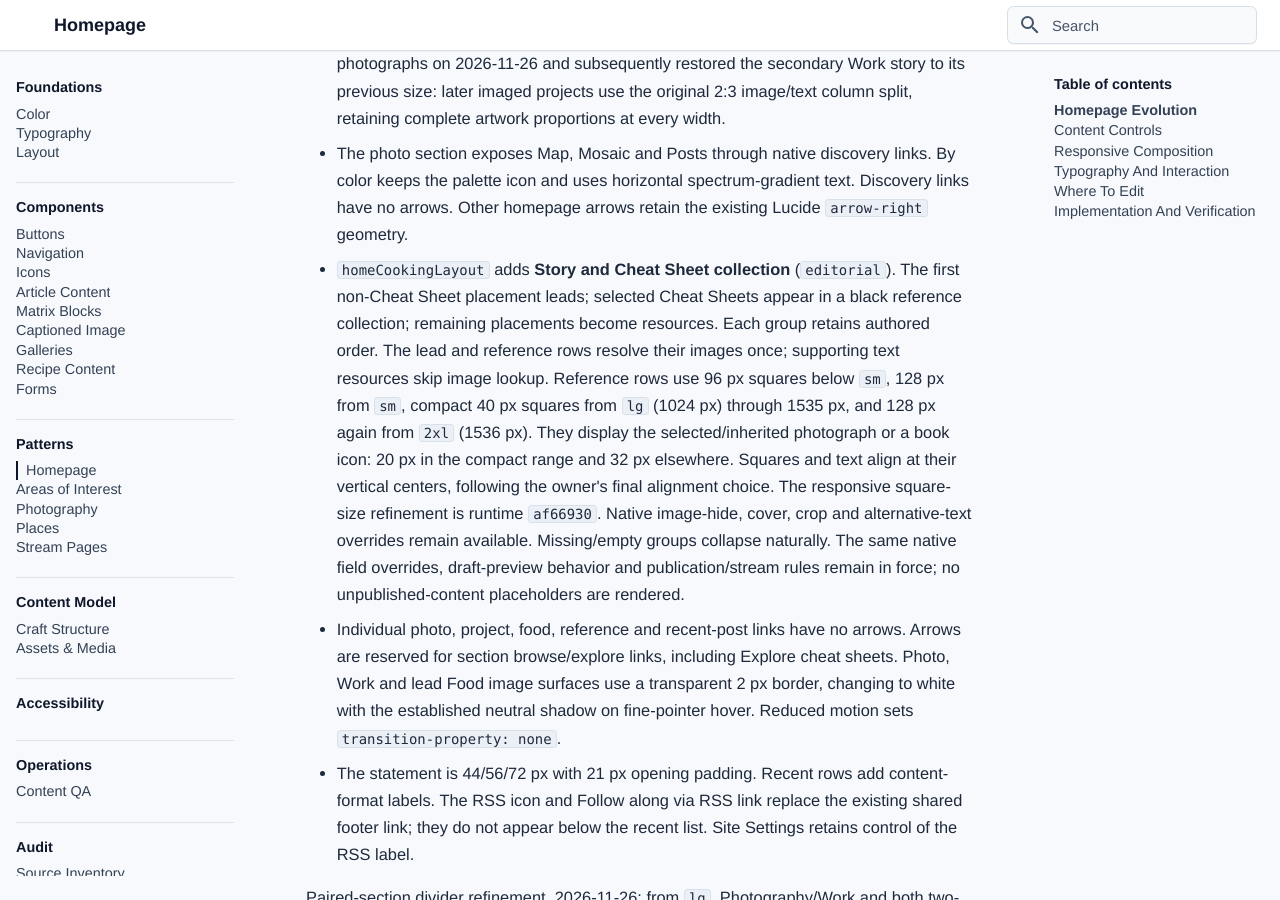
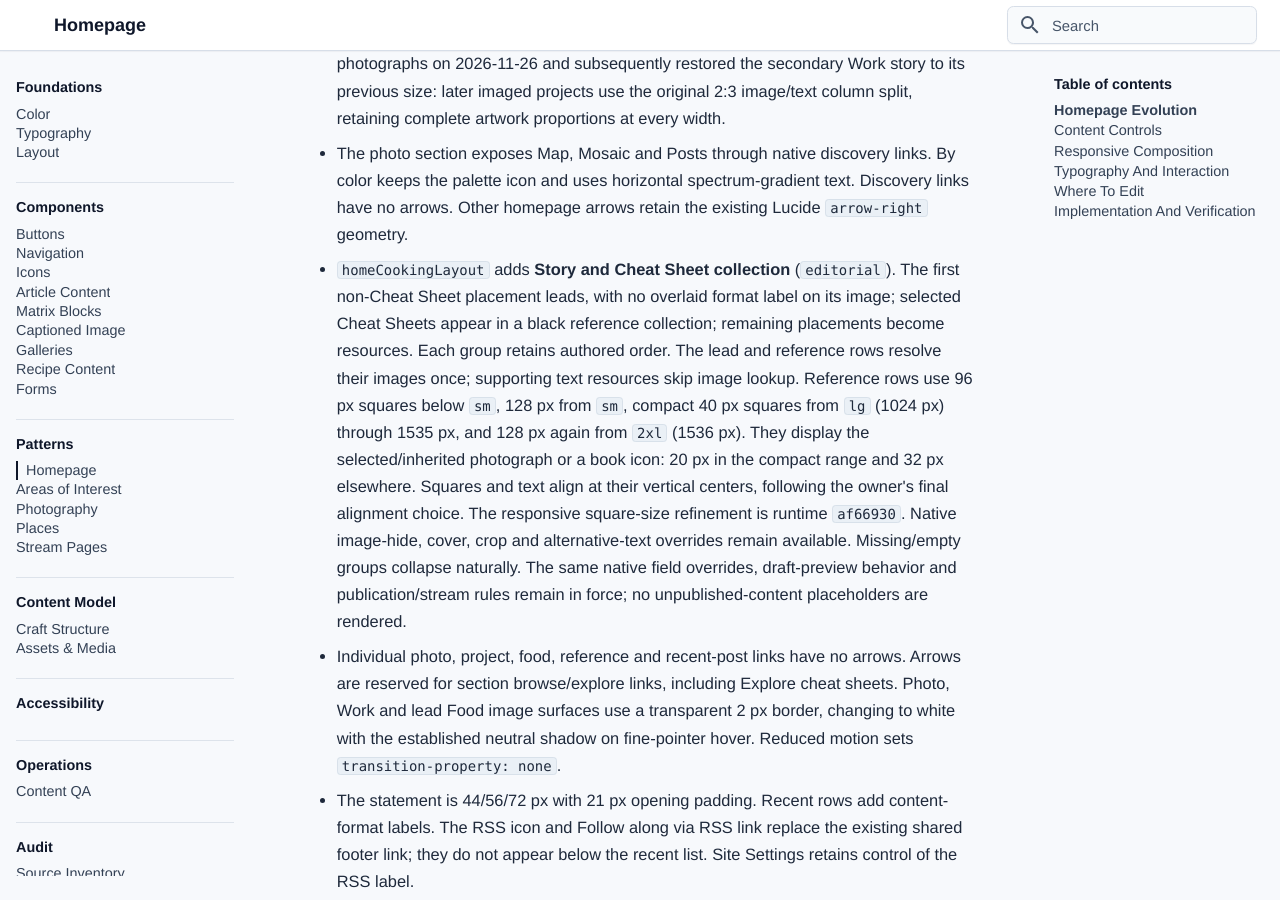
Before and after one commit to bentilden/Design-System, an MkDocs documentation site: the page built from docs/patterns/homepage.md, in a window 1280 px wide and 900 px high, scrolled down 664 px. Built offline with MkDocs 1.6.1 and Material for MkDocs 9.7.7, drawn with Linux system fonts in a browser that asks for light colours; some web fonts are replaced.

Commit message:
Record the Kitchen lead image without a label overlay

```diff
--- a/docs/patterns/homepage.md
+++ b/docs/patterns/homepage.md
@@ -34,7 +34,7 @@ Partial production review, 2026-11-26: runtime `87b6ac9` deploys the presentatio
 
 - `homePhotoLayout` adds **Photo strip** (`strip`): three equal images with captions, cropped at 2:3 below `lg` and 1:2 from `lg`, with the same three-image/short-copy eligibility as Mosaic. Other selections retain the natural-grid fallback. Strip does not force shared height with Work. Paired Mosaic shares its heading/media rows with Work and reserves a third row for the discovery links. The owner retained the taller desktop photographs on 2026-11-26 and subsequently restored the secondary Work story to its previous size: later imaged projects use the original 2:3 image/text column split, retaining complete artwork proportions at every width.
 - The photo section exposes Map, Mosaic and Posts through native discovery links. By color keeps the palette icon and uses horizontal spectrum-gradient text. Discovery links have no arrows. Other homepage arrows retain the existing Lucide `arrow-right` geometry.
-- `homeCookingLayout` adds **Story and Cheat Sheet collection** (`editorial`). The first non-Cheat Sheet placement leads; selected Cheat Sheets appear in a black reference collection; remaining placements become resources. Each group retains authored order. The lead and reference rows resolve their images once; supporting text resources skip image lookup. Reference rows use 96 px squares below `sm`, 128 px from `sm`, compact 40 px squares from `lg` (1024 px) through 1535 px, and 128 px again from `2xl` (1536 px). They display the selected/inherited photograph or a book icon: 20 px in the compact range and 32 px elsewhere. Squares and text align at their vertical centers, following the owner's final alignment choice. The responsive square-size refinement is runtime `af66930`. Native image-hide, cover, crop and alternative-text overrides remain available. Missing/empty groups collapse naturally. The same native field overrides, draft-preview behavior and publication/stream rules remain in force; no unpublished-content placeholders are rendered.
+- `homeCookingLayout` adds **Story and Cheat Sheet collection** (`editorial`). The first non-Cheat Sheet placement leads, with no overlaid format label on its image; selected Cheat Sheets appear in a black reference collection; remaining placements become resources. Each group retains authored order. The lead and reference rows resolve their images once; supporting text resources skip image lookup. Reference rows use 96 px squares below `sm`, 128 px from `sm`, compact 40 px squares from `lg` (1024 px) through 1535 px, and 128 px again from `2xl` (1536 px). They display the selected/inherited photograph or a book icon: 20 px in the compact range and 32 px elsewhere. Squares and text align at their vertical centers, following the owner's final alignment choice. The responsive square-size refinement is runtime `af66930`. Native image-hide, cover, crop and alternative-text overrides remain available. Missing/empty groups collapse naturally. The same native field overrides, draft-preview behavior and publication/stream rules remain in force; no unpublished-content placeholders are rendered.
 - Individual photo, project, food, reference and recent-post links have no arrows. Arrows are reserved for section browse/explore links, including Explore cheat sheets. Photo, Work and lead Food image surfaces use a transparent 2 px border, changing to white with the established neutral shadow on fine-pointer hover. Reduced motion sets `transition-property: none`.
 - The statement is 44/56/72 px with 21 px opening padding. Recent rows add content-format labels. The RSS icon and Follow along via RSS link replace the existing shared footer link; they do not appear below the recent list. Site Settings retains control of the RSS label.
 
```
